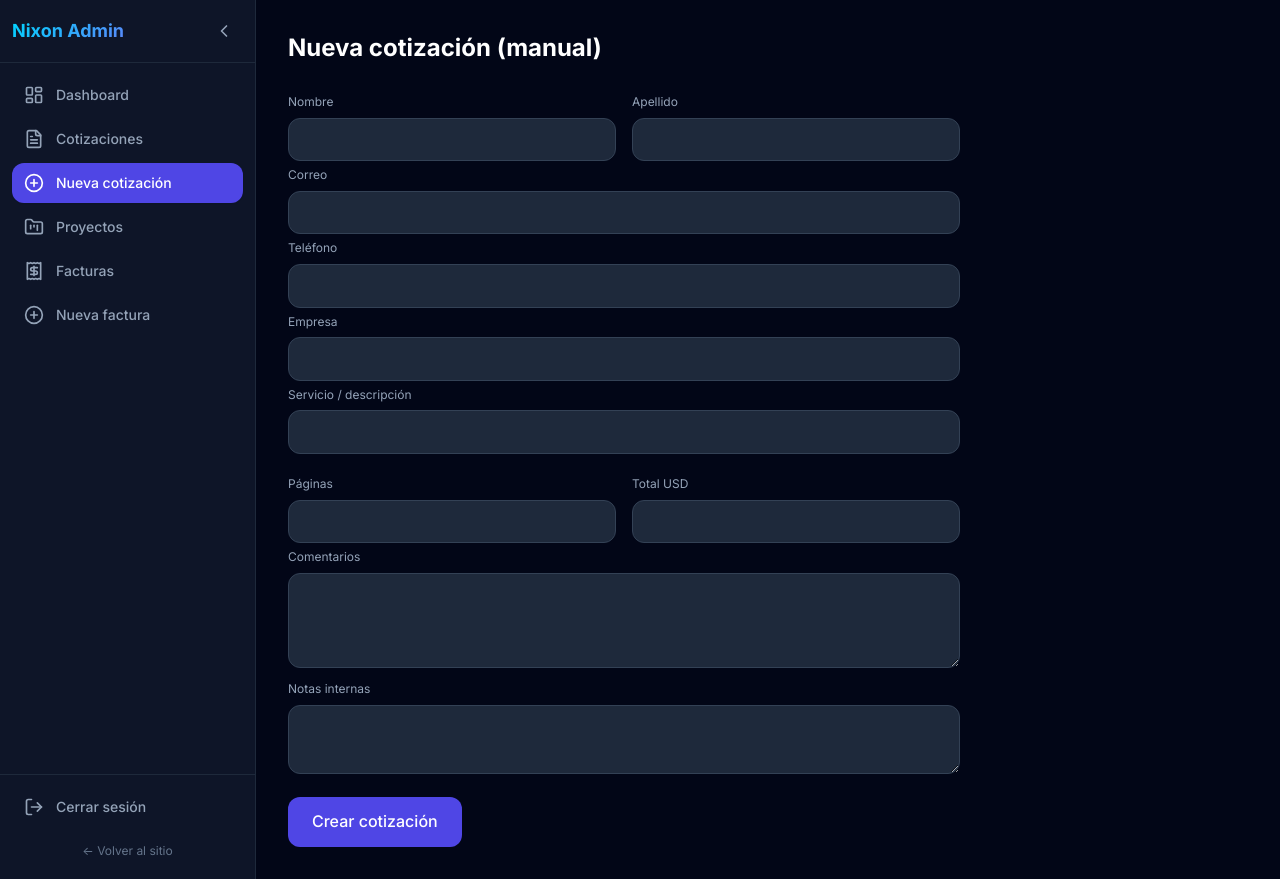
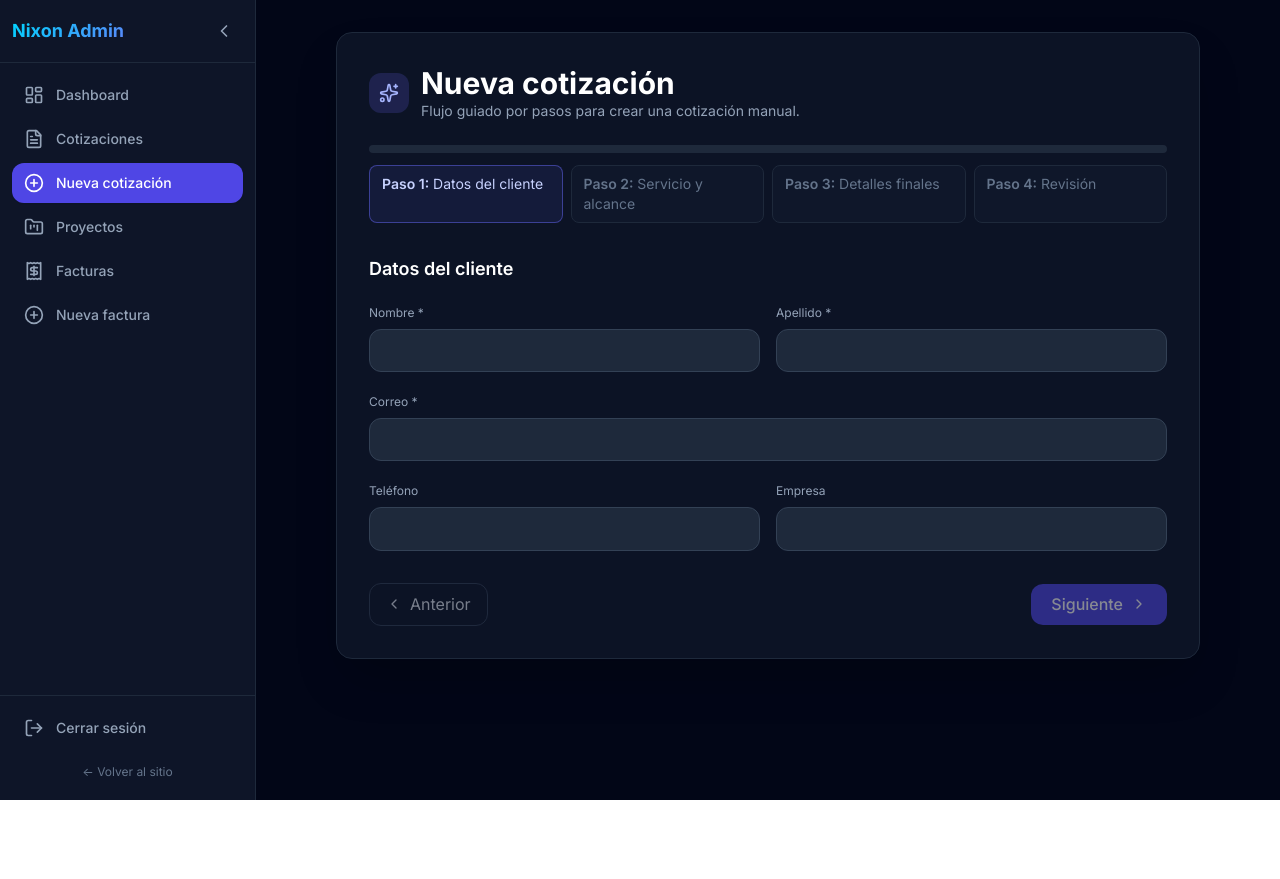
Before and after one commit to soynixonlopez/Nixon-Lopez, a Next.js app: page /admin/cotizacion-nueva in a window 1280 px wide. After the commit the page ends 800 px from the top, so only its background shows below. Built offline with nearby package versions, Linux system fonts and the light colour scheme.

Commit message:
new udapte 1.0

```diff
--- a/src/app/admin/(dashboard)/cotizacion-nueva/page.tsx
+++ b/src/app/admin/(dashboard)/cotizacion-nueva/page.tsx
@@ -3,10 +3,12 @@
 import { useState } from 'react'
 import { useRouter } from 'next/navigation'
 import { createClient } from '@/lib/supabase/client'
+import { Check, ChevronLeft, ChevronRight, Sparkles } from 'lucide-react'
 
 export default function NuevaCotizacionPage() {
   const router = useRouter()
   const [loading, setLoading] = useState(false)
+  const [step, setStep] = useState(1)
   const [form, setForm] = useState({
     client_first_name: '',
     client_last_name: '',
@@ -14,12 +16,39 @@ export default function NuevaCotizacionPage() {
     client_phone: '',
     company: '',
     service_label: '',
+    service_type: '',
+    has_domain: '' as '' | 'si' | 'no',
+    has_hosting: '' as '' | 'si' | 'no',
     quantity_pages: '',
     total_amount: '',
     comments: '',
     internal_notes: '',
     status: 'new',
   })
+
+  const steps = [
+    { id: 1, title: 'Datos del cliente' },
+    { id: 2, title: 'Servicio y alcance' },
+    { id: 3, title: 'Detalles finales' },
+    { id: 4, title: 'Revisión' },
+  ]
+
+  const serviceTypeOptions = [
+    { value: 'web', label: 'Desarrollo web para negocios' },
+    { value: 'mobile', label: 'Apps móviles para negocios' },
+    { value: 'automation', label: 'Automatizaciones con IA' },
+    { value: 'other', label: 'Otro servicio' },
+  ]
+
+  const canGoNextStep =
+    (step === 1 &&
+      form.client_first_name.trim() &&
+      form.client_last_name.trim() &&
+      /^[^\s@]+@[^\s@]+\.[^\s@]+$/.test(form.client_email)) ||
+    (step === 2 && form.service_type && form.service_label.trim()) ||
+    step === 3
+
+  const stepProgress = ((step - 1) / (steps.length - 1)) * 100
 
   async function submit(e: React.FormEvent) {
     e.preventDefault()
@@ -41,7 +70,12 @@ export default function NuevaCotizacionPage() {
         subtotal: form.total_amount ? parseFloat(form.total_amount) : null,
         comments: form.comments || null,
         internal_notes: form.internal_notes || null,
-        raw_payload: { manual: true },
+        raw_payload: {
+          manual: true,
+          service_type: form.service_type || null,
+          has_domain: form.has_domain || null,
+          has_hosting: form.has_hosting || null,
+        },
       })
       .select('id')
       .single()
@@ -54,12 +88,38 @@ export default function NuevaCotizacionPage() {
   }
 
   return (
-    <div className="max-w-2xl space-y-6">
-      <h1 className="text-2xl font-bold text-white">Nueva cotización (manual)</h1>
-      <form onSubmit={submit} className="space-y-4">
+    <div className="w-full max-w-4xl mx-auto px-2 sm:px-4 space-y-6">
+      <div className="rounded-2xl border border-slate-800 bg-slate-900/80 backdrop-blur-md p-6 sm:p-8 shadow-2xl">
+        <div className="flex items-center gap-3">
+          <div className="w-10 h-10 rounded-xl bg-indigo-500/20 text-indigo-300 flex items-center justify-center">
+            <Sparkles className="w-5 h-5" />
+          </div>
+          <div>
+            <h1 className="text-2xl sm:text-3xl font-bold text-white">Nueva cotización</h1>
+            <p className="text-sm text-slate-400">Flujo guiado por pasos para crear una cotización manual.</p>
+          </div>
+        </div>
+
+        <div className="mt-6">
+          <div className="h-2 w-full rounded-full bg-slate-800 overflow-hidden">
+            <div className="h-full bg-gradient-to-r from-indigo-500 to-violet-500 transition-all duration-300" style={{ width: `${stepProgress}%` }} />
+          </div>
+          <div className="mt-3 grid grid-cols-2 sm:grid-cols-4 gap-2">
+            {steps.map((s) => (
+              <div key={s.id} className={`text-xs sm:text-sm rounded-lg px-3 py-2 border ${step >= s.id ? 'border-indigo-500/50 bg-indigo-500/10 text-indigo-200' : 'border-slate-800 bg-slate-900 text-slate-500'}`}>
+                <span className="font-semibold">Paso {s.id}:</span> {s.title}
+              </div>
+            ))}
+          </div>
+        </div>
+
+        <form onSubmit={submit} className="mt-8 space-y-6">
+          {step === 1 && (
+            <div className="space-y-4">
+              <h2 className="text-lg font-semibold text-white">Datos del cliente</h2>
               <div className="grid sm:grid-cols-2 gap-4">
                 <label>
-            <span className="text-xs text-slate-400">Nombre</span>
+                  <span className="text-xs text-slate-400">Nombre *</span>
                   <input
                     required
                     value={form.client_first_name}
@@ -68,7 +128,7 @@ export default function NuevaCotizacionPage() {
                   />
                 </label>
                 <label>
-            <span className="text-xs text-slate-400">Apellido</span>
+                  <span className="text-xs text-slate-400">Apellido *</span>
                   <input
                     required
                     value={form.client_last_name}
@@ -77,8 +137,8 @@ export default function NuevaCotizacionPage() {
                   />
                 </label>
               </div>
-        <label>
-          <span className="text-xs text-slate-400">Correo</span>
+              <label className="block">
+                <span className="text-xs text-slate-400">Correo *</span>
                 <input
                   type="email"
                   required
@@ -87,6 +147,7 @@ export default function NuevaCotizacionPage() {
                   className="mt-1 w-full rounded-xl bg-slate-800 border border-slate-700 px-3 py-2 text-white"
                 />
               </label>
+              <div className="grid sm:grid-cols-2 gap-4">
                 <label>
                   <span className="text-xs text-slate-400">Teléfono</span>
                   <input
@@ -103,19 +164,76 @@ export default function NuevaCotizacionPage() {
                     className="mt-1 w-full rounded-xl bg-slate-800 border border-slate-700 px-3 py-2 text-white"
                   />
                 </label>
-        <label>
-          <span className="text-xs text-slate-400">Servicio / descripción</span>
+              </div>
+            </div>
+          )}
+
+          {step === 2 && (
+            <div className="space-y-4">
+              <h2 className="text-lg font-semibold text-white">Tipo de servicio y alcance</h2>
+              <label className="block">
+                <span className="text-xs text-slate-400">Tipo de servicio *</span>
+                <select
+                  value={form.service_type}
+                  onChange={(e) => setForm((f) => ({ ...f, service_type: e.target.value }))}
+                  className="mt-1 w-full rounded-xl bg-slate-800 border border-slate-700 px-3 py-2 text-white"
+                  required
+                >
+                  <option value="">Selecciona una opción</option>
+                  {serviceTypeOptions.map((opt) => (
+                    <option key={opt.value} value={opt.value}>{opt.label}</option>
+                  ))}
+                </select>
+              </label>
+              <label className="block">
+                <span className="text-xs text-slate-400">Servicio / descripción *</span>
                 <input
+                  required
                   value={form.service_label}
                   onChange={(e) => setForm((f) => ({ ...f, service_label: e.target.value }))}
                   className="mt-1 w-full rounded-xl bg-slate-800 border border-slate-700 px-3 py-2 text-white"
                 />
               </label>
+
+              <div className="grid sm:grid-cols-2 gap-4">
+                <div>
+                  <span className="text-xs text-slate-400">¿Tiene dominio?</span>
+                  <div className="mt-1 flex gap-2">
+                    {(['si', 'no'] as const).map((value) => (
+                      <button
+                        type="button"
+                        key={value}
+                        onClick={() => setForm((f) => ({ ...f, has_domain: value }))}
+                        className={`px-4 py-2 rounded-lg border text-sm ${form.has_domain === value ? 'border-indigo-500 bg-indigo-500/20 text-white' : 'border-slate-700 text-slate-300'}`}
+                      >
+                        {value === 'si' ? 'Sí' : 'No'}
+                      </button>
+                    ))}
+                  </div>
+                </div>
+                <div>
+                  <span className="text-xs text-slate-400">¿Tiene hosting?</span>
+                  <div className="mt-1 flex gap-2">
+                    {(['si', 'no'] as const).map((value) => (
+                      <button
+                        type="button"
+                        key={value}
+                        onClick={() => setForm((f) => ({ ...f, has_hosting: value }))}
+                        className={`px-4 py-2 rounded-lg border text-sm ${form.has_hosting === value ? 'border-indigo-500 bg-indigo-500/20 text-white' : 'border-slate-700 text-slate-300'}`}
+                      >
+                        {value === 'si' ? 'Sí' : 'No'}
+                      </button>
+                    ))}
+                  </div>
+                </div>
+              </div>
+
               <div className="grid sm:grid-cols-2 gap-4">
                 <label>
-            <span className="text-xs text-slate-400">Páginas</span>
+                  <span className="text-xs text-slate-400">Cantidad de páginas</span>
                   <input
                     type="number"
+                    min={1}
                     value={form.quantity_pages}
                     onChange={(e) => setForm((f) => ({ ...f, quantity_pages: e.target.value }))}
                     className="mt-1 w-full rounded-xl bg-slate-800 border border-slate-700 px-3 py-2 text-white"
@@ -126,38 +244,106 @@ export default function NuevaCotizacionPage() {
                   <input
                     type="number"
                     step="0.01"
+                    min={0}
                     value={form.total_amount}
                     onChange={(e) => setForm((f) => ({ ...f, total_amount: e.target.value }))}
                     className="mt-1 w-full rounded-xl bg-slate-800 border border-slate-700 px-3 py-2 text-white"
                   />
                 </label>
               </div>
-        <label>
-          <span className="text-xs text-slate-400">Comentarios</span>
+            </div>
+          )}
+
+          {step === 3 && (
+            <div className="space-y-4">
+              <h2 className="text-lg font-semibold text-white">Detalles y seguimiento</h2>
+              <label className="block">
+                <span className="text-xs text-slate-400">Comentarios para el cliente</span>
                 <textarea
                   value={form.comments}
                   onChange={(e) => setForm((f) => ({ ...f, comments: e.target.value }))}
+                  rows={4}
+                  className="mt-1 w-full rounded-xl bg-slate-800 border border-slate-700 px-3 py-2 text-white"
+                />
+              </label>
+              <label className="block">
+                <span className="text-xs text-slate-400">Notas internas</span>
+                <textarea
+                  value={form.internal_notes}
+                  onChange={(e) => setForm((f) => ({ ...f, internal_notes: e.target.value }))}
                   rows={3}
                   className="mt-1 w-full rounded-xl bg-slate-800 border border-slate-700 px-3 py-2 text-white"
                 />
               </label>
-        <label>
-          <span className="text-xs text-slate-400">Notas internas</span>
-          <textarea
-            value={form.internal_notes}
-            onChange={(e) => setForm((f) => ({ ...f, internal_notes: e.target.value }))}
-            rows={2}
+              <label className="block">
+                <span className="text-xs text-slate-400">Estado inicial</span>
+                <select
+                  value={form.status}
+                  onChange={(e) => setForm((f) => ({ ...f, status: e.target.value }))}
                   className="mt-1 w-full rounded-xl bg-slate-800 border border-slate-700 px-3 py-2 text-white"
-          />
+                >
+                  <option value="new">Nueva</option>
+                  <option value="sent">Enviada</option>
+                  <option value="won">Ganada</option>
+                  <option value="lost">Perdida</option>
+                </select>
               </label>
+            </div>
+          )}
+
+          {step === 4 && (
+            <div className="space-y-4">
+              <h2 className="text-lg font-semibold text-white">Revisión final</h2>
+              <div className="rounded-xl border border-slate-800 bg-slate-950/60 p-4 space-y-3 text-sm">
+                <p className="text-slate-200"><span className="text-slate-400">Cliente:</span> {form.client_first_name} {form.client_last_name}</p>
+                <p className="text-slate-200"><span className="text-slate-400">Correo:</span> {form.client_email}</p>
+                <p className="text-slate-200"><span className="text-slate-400">Teléfono:</span> {form.client_phone || '-'}</p>
+                <p className="text-slate-200"><span className="text-slate-400">Empresa:</span> {form.company || '-'}</p>
+                <p className="text-slate-200"><span className="text-slate-400">Tipo de servicio:</span> {serviceTypeOptions.find((s) => s.value === form.service_type)?.label || '-'}</p>
+                <p className="text-slate-200"><span className="text-slate-400">Servicio:</span> {form.service_label || '-'}</p>
+                <p className="text-slate-200"><span className="text-slate-400">Dominio:</span> {form.has_domain ? (form.has_domain === 'si' ? 'Sí' : 'No') : '-'}</p>
+                <p className="text-slate-200"><span className="text-slate-400">Hosting:</span> {form.has_hosting ? (form.has_hosting === 'si' ? 'Sí' : 'No') : '-'}</p>
+                <p className="text-slate-200"><span className="text-slate-400">Páginas:</span> {form.quantity_pages || '-'}</p>
+                <p className="text-slate-200"><span className="text-slate-400">Total USD:</span> {form.total_amount || '-'}</p>
+                <p className="text-slate-200"><span className="text-slate-400">Estado:</span> {form.status}</p>
+              </div>
+            </div>
+          )}
+
+          <div className="pt-2 flex items-center justify-between gap-3">
+            <button
+              type="button"
+              onClick={() => setStep((s) => Math.max(1, s - 1))}
+              disabled={step === 1 || loading}
+              className="inline-flex items-center gap-2 px-4 py-2 rounded-xl border border-slate-700 text-slate-200 hover:bg-slate-800 disabled:opacity-50"
+            >
+              <ChevronLeft className="w-4 h-4" />
+              Anterior
+            </button>
+
+            {step < 4 ? (
+              <button
+                type="button"
+                onClick={() => setStep((s) => Math.min(4, s + 1))}
+                disabled={!canGoNextStep || loading}
+                className="inline-flex items-center gap-2 px-5 py-2 rounded-xl bg-indigo-600 text-white font-medium hover:bg-indigo-500 disabled:opacity-50"
+              >
+                Siguiente
+                <ChevronRight className="w-4 h-4" />
+              </button>
+            ) : (
               <button
                 type="submit"
                 disabled={loading}
-          className="px-6 py-3 rounded-xl bg-indigo-600 text-white font-medium hover:bg-indigo-500 disabled:opacity-50"
+                className="inline-flex items-center gap-2 px-5 py-2 rounded-xl bg-emerald-600 text-white font-medium hover:bg-emerald-500 disabled:opacity-50"
               >
+                <Check className="w-4 h-4" />
                 {loading ? 'Guardando…' : 'Crear cotización'}
               </button>
+            )}
+          </div>
         </form>
+      </div>
     </div>
   )
 }
```
Also changed, not shown: 2 other files (tests, documents, lock files or other folders). Lines whose indentation alone changed are shown as unchanged.
